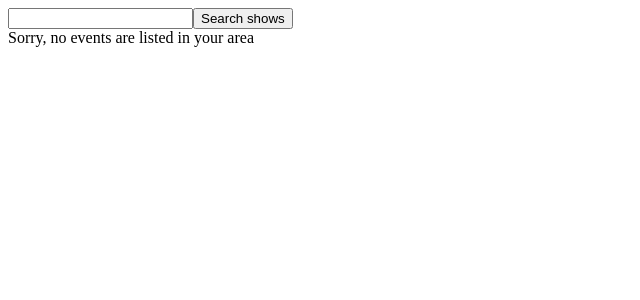
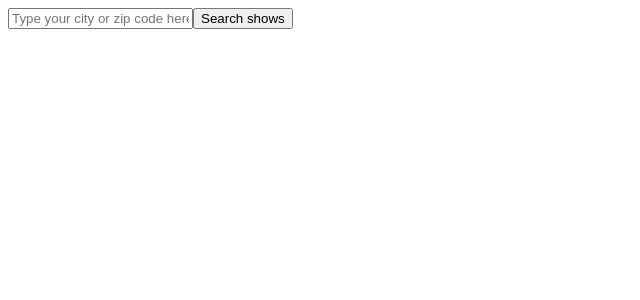
Before and after one commit to Jbonez87/moshpit, a React app: page / in a window 1280 px wide. Shown: the top 300 px of the page, without its empty margins (0-640 px from the left). Built offline with nearby package versions, Linux system fonts and the light colour scheme; the HTML template or start-up script is replaced by a standard one.

Commit message:
check to see if user ever tried to search

```diff
--- a/src/components/App.js
+++ b/src/components/App.js
@@ -5,7 +5,8 @@ import ShowsContainer from './ShowsContainer'
 export default class App extends Component {
   state = {
     shows: {},
-    query: ''
+    query: '',
+    querySent: false
   }
   handleChange = e => {
     e.persist()
@@ -25,7 +26,8 @@ export default class App extends Component {
         .then(shows => {
           return this.setState(() => ({
             shows,
-            query: ''
+            query: '',
+            querySent: true
           }))
         })
         .then(() => console.log(this.state.shows))
@@ -34,7 +36,7 @@ export default class App extends Component {
 
   }
   render() {
-    let displayShows = (this.state.shows.hasOwnProperty('_embedded')) ? (<ShowsContainer shows={this.state.shows} />) : 'Sorry, no events are listed in your area'
+    let displayShows = (this.state.shows.hasOwnProperty('_embedded')) ? (<ShowsContainer shows={this.state.shows} />) : this.state.querySent ? 'Sorry, no events are listed in your area' : ''
     return (
       <div>
         <form
@@ -44,6 +46,7 @@ export default class App extends Component {
             name="query"
             value={this.state.query}
             onChange={this.handleChange}
+            placeholder="Type your city or zip code here"
           />
         <input
           type='submit'
```
